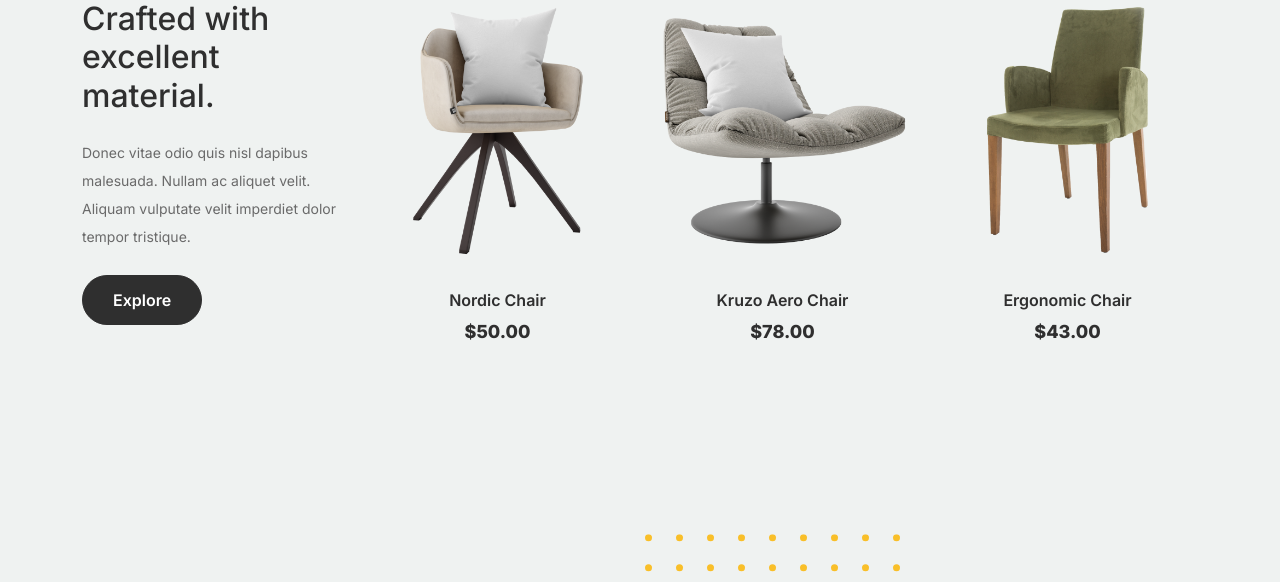
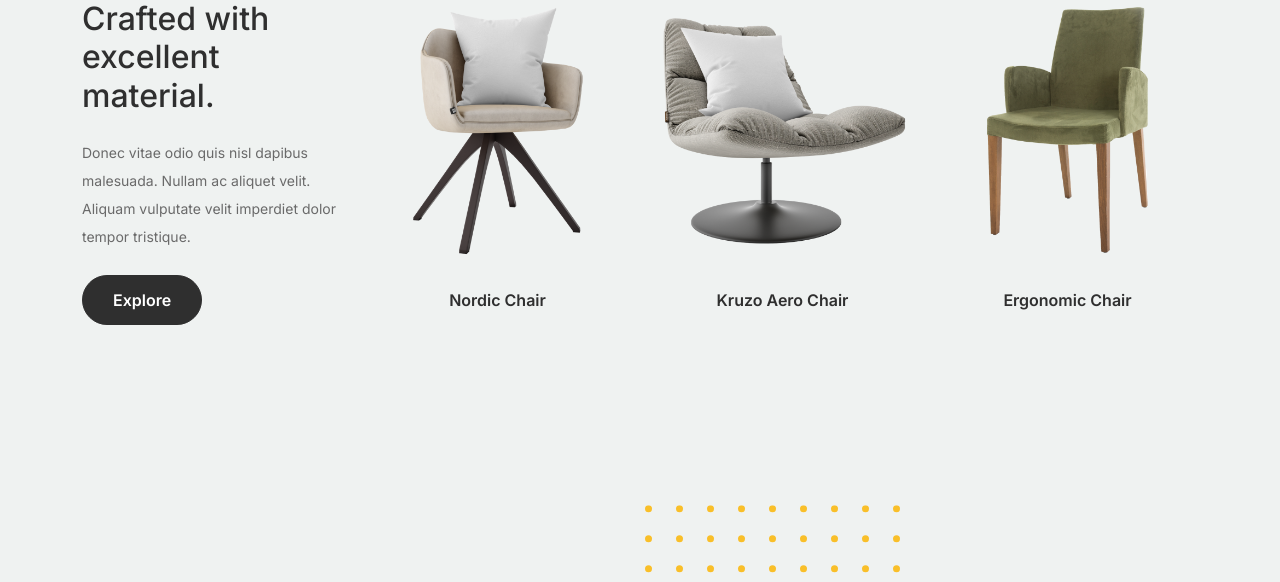
Before and after one commit to Baklachok/Nochnozhor, a Django app: page / in a window 1280 px wide; the page is wider, and only the part inside the window is pictured. Shown: the part 696-1278 px from the top of that part. Run offline with Django 4.2, Linux system fonts and the light colour scheme; parts of the project's set-up code (start-up, migrations or seed data) failed here and were passed over; some libraries are stand-ins or nearby versions.

Commit message:
deleted prices

```diff
--- a/templates/index.html
+++ b/templates/index.html
@@ -45,7 +45,6 @@
 						<a class="product-item" href="{% url 'shop' %}">
 							<img src="{% static '/images/product-1.png' %}" class="img-fluid product-thumbnail">
 							<h3 class="product-title">Nordic Chair</h3>
-							<strong class="product-price">$50.00</strong>
 
 							<span class="icon-cross">
 								<img src="{% static '/images/cross.svg' %}" class="img-fluid">
@@ -59,7 +58,6 @@
 						<a class="product-item" href="{% url 'shop' %}">
 							<img src="{% static '/images/product-2.png' %}" class="img-fluid product-thumbnail">
 							<h3 class="product-title">Kruzo Aero Chair</h3>
-							<strong class="product-price">$78.00</strong>
 
 							<span class="icon-cross">
 								<img src="{% static '/images/cross.svg' %}" class="img-fluid">
@@ -73,7 +71,6 @@
 						<a class="product-item" href="{% url 'shop' %}">
 							<img src="{% static '/images/product-3.png' %}" class="img-fluid product-thumbnail">
 							<h3 class="product-title">Ergonomic Chair</h3>
-							<strong class="product-price">$43.00</strong>
 
 							<span class="icon-cross">
 								<img src="{% static '/images/cross.svg' %}" class="img-fluid">
```
